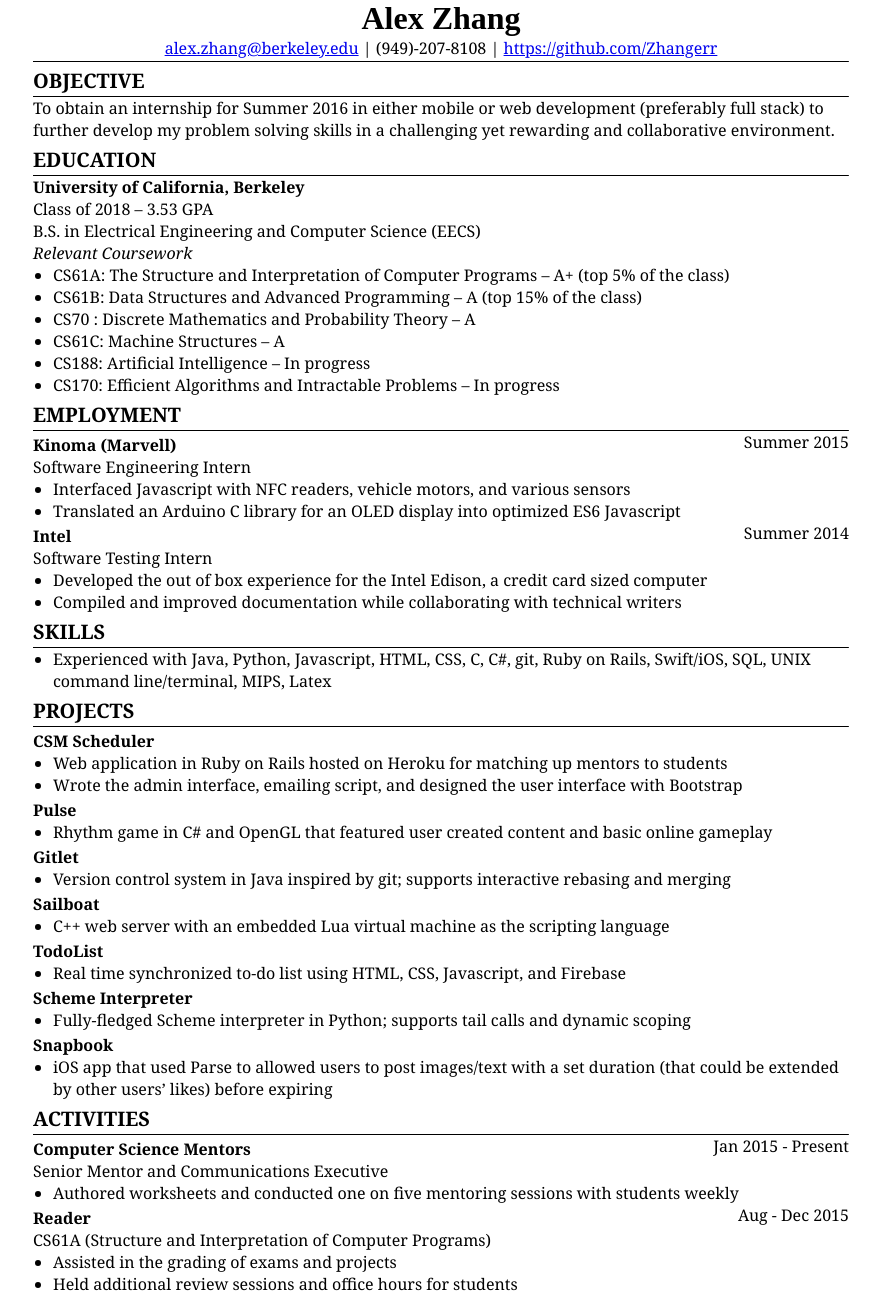
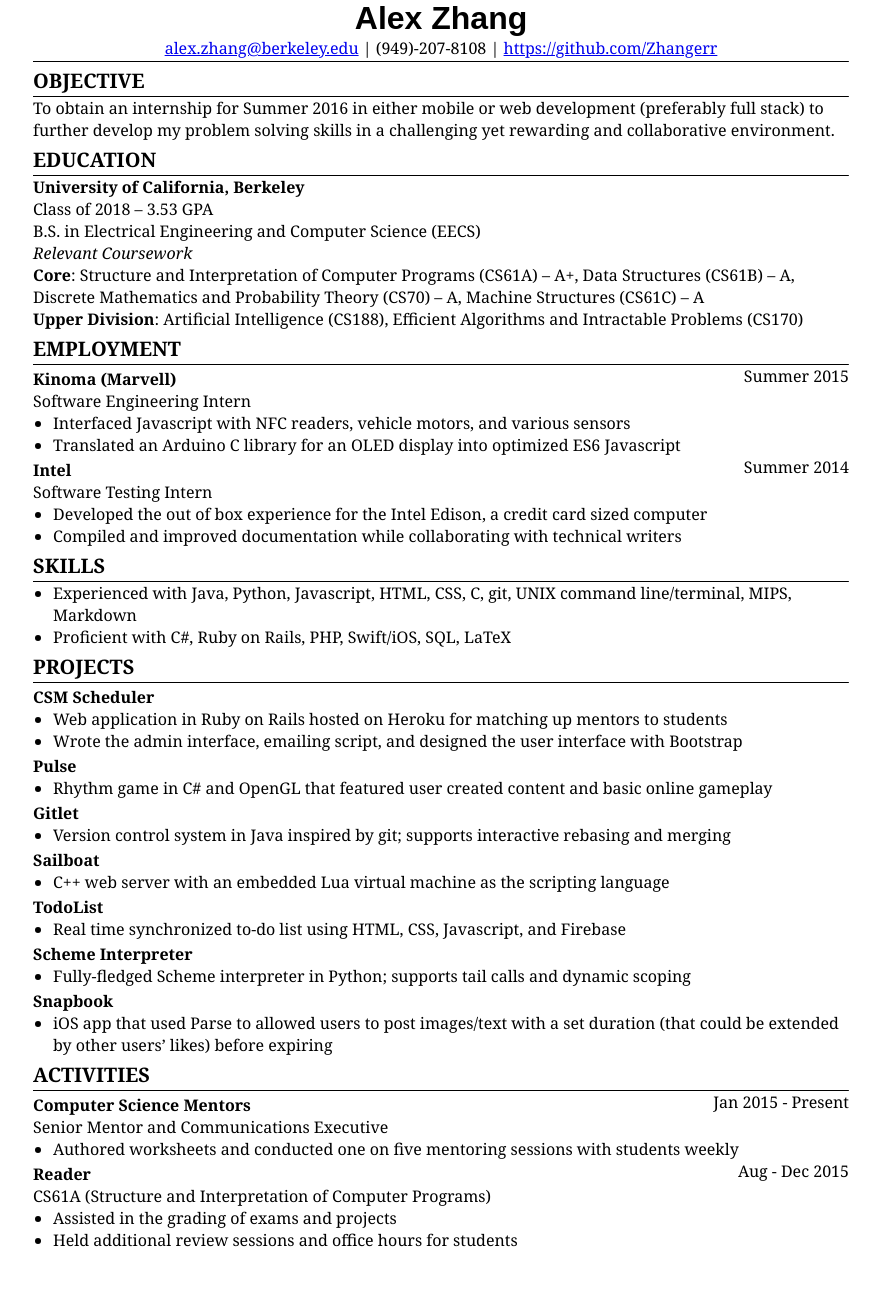
Before and after one commit to Zhangerr/zhangerr.github.io, a Jekyll site: the page built from resume2.md, in a window 1280 px wide. Shown: the whole page, without its empty margins (199-1079 px from the left). Built offline with Jekyll 4.4.1, drawn with Linux system fonts in a browser that asks for light colours; after the commit the page ends 1251 px from its top, so only the background shows below that.

Commit message:
update resume to be one page

```diff
--- a/_config.yml
+++ b/_config.yml
@@ -6,9 +6,9 @@ description: > # this means to ignore newlines until "baseurl:"
   line in _config.yml. It will appear in your document head meta (for
   Google search results) and in your feed.xml site description.
 baseurl: "" # the subpath of your site, e.g. /blog/
-url: "http://yourdomain.com" # the base hostname & protocol for your site
+url: "http://alexzhang.io" # the base hostname & protocol for your site
 twitter_username: jekyllrb
 github_username:  jekyll
-baseurl: /jekyll-test
+#baseurl: /jekyll-test
 # Build settings
 markdown: kramdown
--- a/_sass/_resume.scss
+++ b/_sass/_resume.scss
@@ -37,7 +37,7 @@ dl, dd, ol, ul, figure {
         text-align:center;
     }
     .name {
-        font-family:"Avenir Next";
+        font-family:"Avenir Next", sans-serif;
     }
     hr {
         margin-top:2px;
--- a/index.html
+++ b/index.html
@@ -10,7 +10,7 @@ layout: home
           <div class="row nav-list">
             <a href="/">                     <div class="col-md-3"><span class="glyphicon glyphicon-home"></span> Home</div></a>
             <a href="#projects" id="projects">    <div class="col-md-3"><span class="glyphicon glyphicon-folder-open"></span> &nbsp;Projects</div></a>
-            <a href="http://alexzhang.io/print-resume/"><div class="col-md-3"><span class="glyphicon glyphicon-file"></span> Resume </div></a>
+            <a href="{{ site.baseurl }}/print-resume"><div class="col-md-3"><span class="glyphicon glyphicon-file"></span> Resume </div></a>
             <a href="#contact" id="contact">         <div class="col-md-3"><span class="glyphicon glyphicon-envelope"></span>    Contact</div></a>
           </div>
         </div>
--- a/resume2.md
+++ b/resume2.md
@@ -29,12 +29,9 @@ B.S. in Electrical Engineering and Computer Science (EECS)
 
 *Relevant Coursework*
 
-*  CS61A: The Structure and Interpretation of Computer Programs – A+ (top 5% of the class)
-*  CS61B: Data Structures and Advanced Programming – A (top 15% of the class)
-*  CS70 : Discrete Mathematics and Probability Theory – A
-*  CS61C: Machine Structures – A
-*  CS188: Artificial Intelligence – In progress
-*  CS170: Efficient Algorithms and Intractable Problems – In progress
+**Core**: Structure and Interpretation of Computer Programs (CS61A) – A+, Data Structures (CS61B) – A, Discrete Mathematics and Probability Theory (CS70) – A, Machine Structures (CS61C) – A
+
+**Upper Division**: Artificial Intelligence (CS188), Efficient Algorithms and Intractable Problems (CS170)
 
 ##EMPLOYMENT
 
@@ -64,7 +61,8 @@ Software Testing Intern
 
 ------
 
-*  Experienced with Java, Python, Javascript, HTML, CSS, C, C#, git, Ruby on Rails, Swift/iOS, SQL, UNIX command line/terminal, MIPS, Latex
+*  Experienced with Java, Python, Javascript, HTML, CSS, C, git, UNIX command line/terminal, MIPS, Markdown
+*  Proficient with C#, Ruby on Rails, PHP, Swift/iOS, SQL, LaTeX
 
 ##PROJECTS
 
```
Also changed, not shown: other parts of resume2.md (+1 -1 lines).
